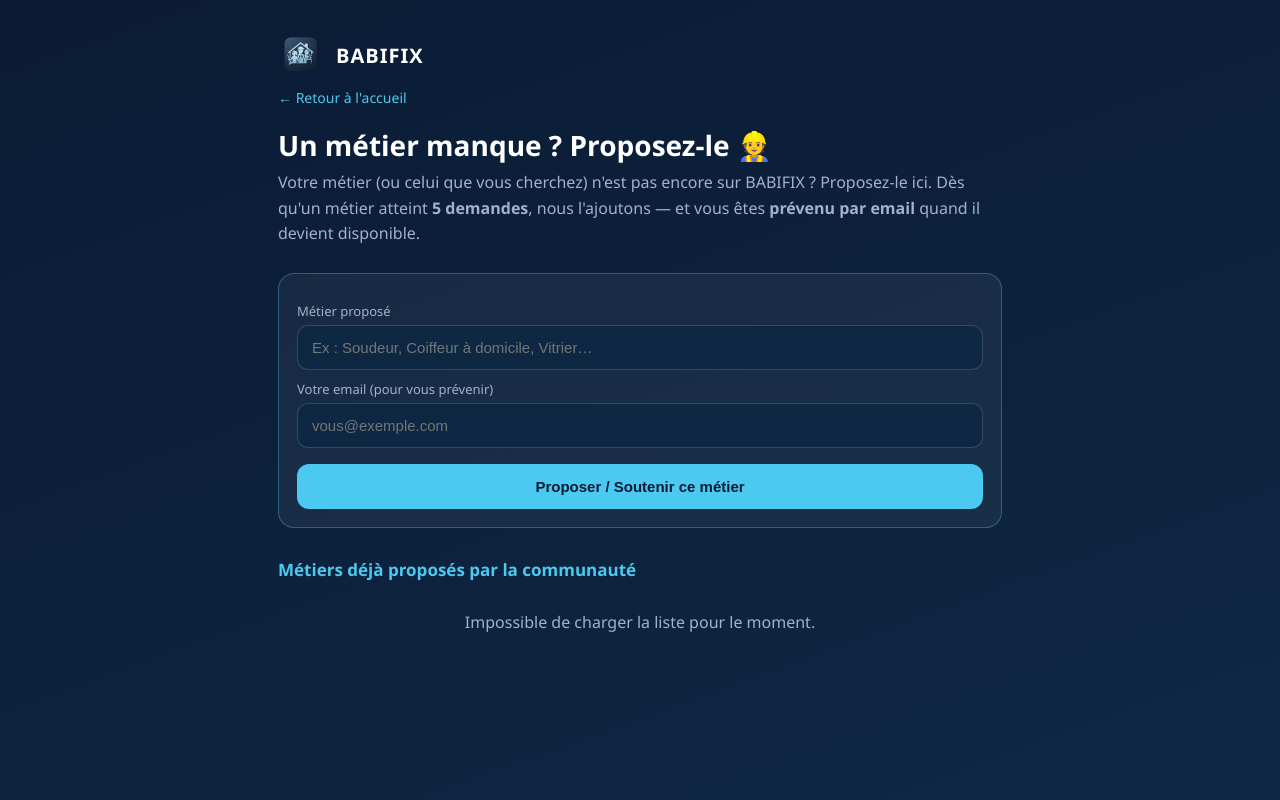
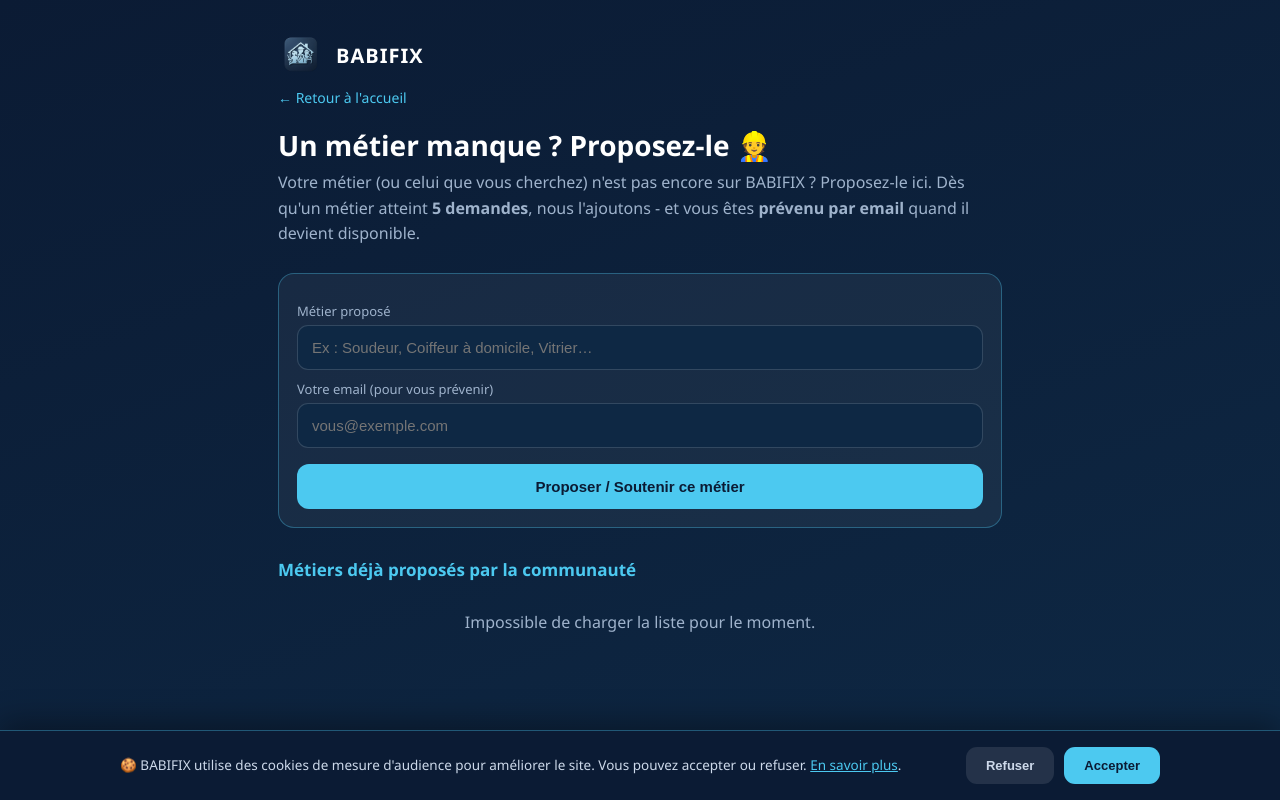
Before and after one commit to yvan2007/new-babifixbuild, a Django app: page /proposer-metier/ in a window 1280 px wide. Run offline with Django 5.2, Linux system fonts and the light colour scheme; parts of the project's set-up code (start-up, migrations or seed data) failed here and were passed over.

Commit message:
feat(vitrine): bandeau de consentement cookies + Google Analytics 4 charge uniquement apres acceptation (GA_MEASUREMENT_ID via env, context processor, inclus sur toutes les pages)

```diff
--- a/babifix_vitrine_django/config/settings.py
+++ b/babifix_vitrine_django/config/settings.py
@@ -90,6 +90,7 @@ TEMPLATES = [
                 "django.template.context_processors.request",
                 "django.contrib.auth.context_processors.auth",
                 "django.contrib.messages.context_processors.messages",
+                "vitrine.context_processors.site_globals",
             ],
         },
     },
@@ -177,3 +178,8 @@ EMAIL_USE_TLS = os.getenv("EMAIL_USE_TLS", "True").lower() in {"1", "true", "yes
 EMAIL_HOST_USER = os.getenv("EMAIL_HOST_USER", "")
 EMAIL_HOST_PASSWORD = os.getenv("EMAIL_HOST_PASSWORD", "")
 DEFAULT_FROM_EMAIL = os.getenv("DEFAULT_FROM_EMAIL", "BABIFIX <contact@babifix.ci>")
+
+# ── Analytics (Google Analytics 4) ───────────────────────────────────────────
+# Renseigner GA_MEASUREMENT_ID (ex: G-XXXXXXXXXX) dans l'environnement Render.
+# Le tag ne se charge QUE si le visiteur a accepté les cookies (bandeau consent).
+GA_MEASUREMENT_ID = os.getenv("GA_MEASUREMENT_ID", "")
--- /dev/null
+++ b/babifix_vitrine_django/templates/vitrine/_consent_analytics.html
@@ -0,0 +1,59 @@
+{# Bandeau de consentement cookies + Google Analytics (chargé APRÈS accord). #}
+<style>
+  #bx-cookie{position:fixed;left:0;right:0;bottom:0;z-index:9999;display:none;
+    background:#0B1B34;color:#fff;border-top:1px solid rgba(76,201,240,.35);
+    box-shadow:0 -8px 30px rgba(0,0,0,.35);font-family:'Segoe UI',system-ui,Arial,sans-serif;}
+  #bx-cookie .in{max-width:1080px;margin:0 auto;padding:16px 20px;display:flex;
+    align-items:center;gap:16px;flex-wrap:wrap;}
+  #bx-cookie p{flex:1;min-width:240px;font-size:13.5px;line-height:1.55;color:#cdd9ea;margin:0;}
+  #bx-cookie a{color:#4CC9F0;text-decoration:underline;}
+  #bx-cookie .acts{display:flex;gap:10px;flex-wrap:wrap;}
+  #bx-cookie button{border:none;cursor:pointer;font-weight:700;font-size:13px;
+    padding:11px 20px;border-radius:11px;}
+  #bx-cookie .ref{background:rgba(255,255,255,.1);color:#cdd9ea;}
+  #bx-cookie .acc{background:#4CC9F0;color:#0B1B34;}
+</style>
+
+<div id="bx-cookie" role="dialog" aria-label="Consentement cookies">
+  <div class="in">
+    <p>🍪 BABIFIX utilise des cookies de mesure d'audience pour améliorer le site.
+       Vous pouvez accepter ou refuser. <a href="/confidentialite/">En savoir plus</a>.</p>
+    <div class="acts">
+      <button class="ref" id="bx-ck-refuse">Refuser</button>
+      <button class="acc" id="bx-ck-accept">Accepter</button>
+    </div>
+  </div>
+</div>
+
+<script>
+(function(){
+  var KEY = 'babifix_cookie_consent';
+  var GA_ID = "{{ ga_id }}";
+  var banner = document.getElementById('bx-cookie');
+
+  function loadGA(){
+    if(!GA_ID) return;
+    if(window.__bxGAloaded) return; window.__bxGAloaded = true;
+    var s = document.createElement('script'); s.async = true;
+    s.src = 'https://www.googletagmanager.com/gtag/js?id=' + GA_ID;
+    document.head.appendChild(s);
+    window.dataLayer = window.dataLayer || [];
+    function gtag(){ dataLayer.push(arguments); }
+    window.gtag = gtag;
+    gtag('js', new Date());
+    gtag('config', GA_ID, { anonymize_ip: true });
+  }
+
+  var choice = null;
+  try { choice = localStorage.getItem(KEY); } catch(e){}
+
+  if(choice === 'accepted'){ loadGA(); }
+  else if(choice !== 'refused'){ if(banner) banner.style.display = 'block'; }
+
+  function set(v){ try { localStorage.setItem(KEY, v); } catch(e){} if(banner) banner.style.display='none'; }
+  var a = document.getElementById('bx-ck-accept');
+  var r = document.getElementById('bx-ck-refuse');
+  if(a) a.addEventListener('click', function(){ set('accepted'); loadGA(); });
+  if(r) r.addEventListener('click', function(){ set('refused'); });
+})();
+</script>
--- a/babifix_vitrine_django/templates/vitrine/cgu.html
+++ b/babifix_vitrine_django/templates/vitrine/cgu.html
@@ -95,5 +95,6 @@
       <p>Pour toute question concernant ces CGU, contactez-nous à : <a href="mailto:contact@babifix.com">contact@babifix.com</a></p>
     </div>
   </div>
+{% include 'vitrine/_consent_analytics.html' %}
 </body>
 </html>
--- a/babifix_vitrine_django/templates/vitrine/confidentialite.html
+++ b/babifix_vitrine_django/templates/vitrine/confidentialite.html
@@ -144,5 +144,6 @@
     <h2>14. Réclamation</h2>
     <p>Si vous estimez que vos droits ne sont pas respectés, vous pouvez introduire une réclamation auprès de l'Autorité de Protection des Données à Caractère Personnel de Côte d'Ivoire.</p>
   </div>
+{% include 'vitrine/_consent_analytics.html' %}
 </body>
 </html>
--- a/babifix_vitrine_django/templates/vitrine/home.html
+++ b/babifix_vitrine_django/templates/vitrine/home.html
@@ -2912,5 +2912,6 @@ body.js-ready .stagger.visible > *:nth-child(n+9){ opacity:1;transform:none;tran
 })();
 </script>
 
+{% include 'vitrine/_consent_analytics.html' %}
 </body>
 </html>
--- a/babifix_vitrine_django/templates/vitrine/proposer_metier.html
+++ b/babifix_vitrine_django/templates/vitrine/proposer_metier.html
@@ -57,7 +57,7 @@
     <h1>Un métier manque ? Proposez-le 👷</h1>
     <p class="sub">
       Votre métier (ou celui que vous cherchez) n'est pas encore sur BABIFIX ?
-      Proposez-le ici. Dès qu'un métier atteint <b>5 demandes</b>, nous l'ajoutons —
+      Proposez-le ici. Dès qu'un métier atteint <b>5 demandes</b>, nous l'ajoutons -
       et vous êtes <b>prévenu par email</b> quand il devient disponible.
     </p>
 
@@ -147,5 +147,6 @@
 
     load();
   </script>
+{% include 'vitrine/_consent_analytics.html' %}
 </body>
 </html>
--- a/babifix_vitrine_django/templates/vitrine/simple_page.html
+++ b/babifix_vitrine_django/templates/vitrine/simple_page.html
@@ -20,5 +20,6 @@
     {% endif %}
     <a class="btn primary" href="/">Retour a l accueil</a>
   </section>
+{% include 'vitrine/_consent_analytics.html' %}
 </body>
 </html>
--- a/babifix_vitrine_django/templates/vitrine/telecharger.html
+++ b/babifix_vitrine_django/templates/vitrine/telecharger.html
@@ -128,5 +128,6 @@
       </div>
     </div>
   </div>
+{% include 'vitrine/_consent_analytics.html' %}
 </body>
 </html>
--- /dev/null
+++ b/babifix_vitrine_django/vitrine/context_processors.py
@@ -0,0 +1,10 @@
+from django.conf import settings
+
+
+def site_globals(request):
+    """Variables disponibles dans tous les templates vitrine."""
+    return {
+        # ID de mesure Google Analytics 4 (G-XXXXXXXXXX), depuis l'env.
+        # L'analytics ne se charge QUE si l'utilisateur accepte les cookies.
+        "ga_id": getattr(settings, "GA_MEASUREMENT_ID", ""),
+    }
```
